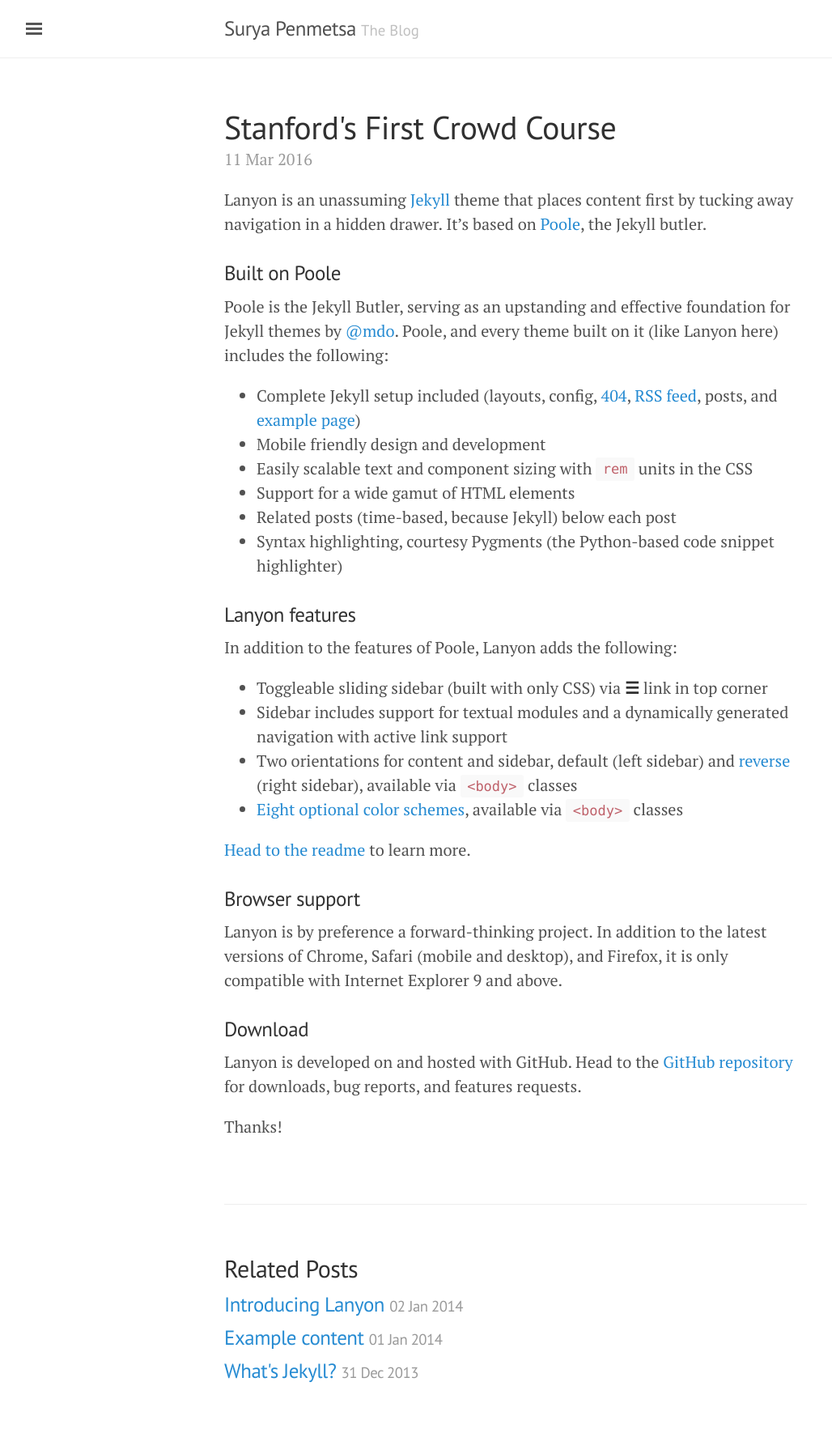
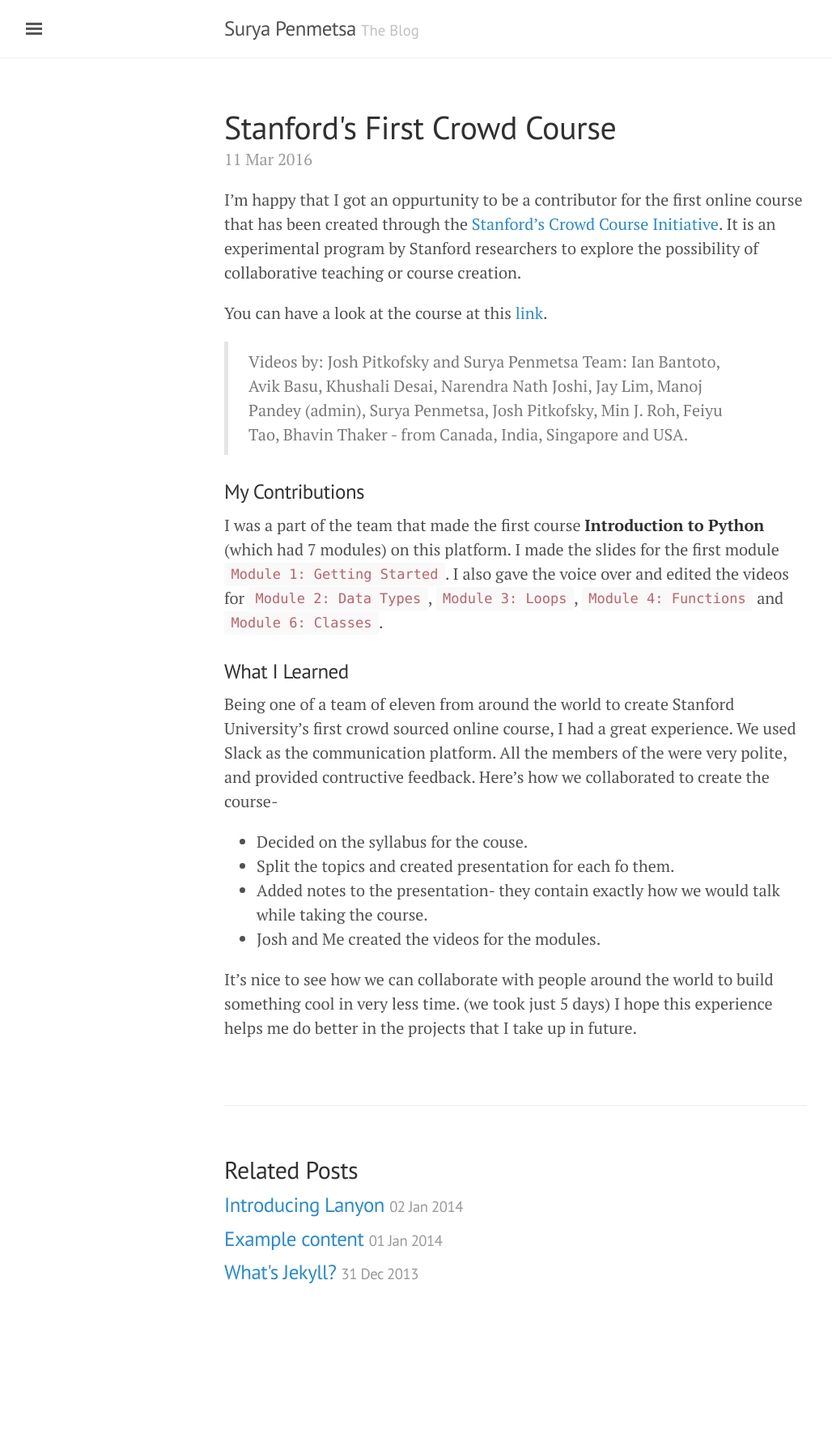
Before and after one commit to psurya1994/psurya1994.github.io, a Jekyll site: the page built from _posts/2016-03-11-stanford-crowd-course.md, in a window 1280 px wide. Shown: the whole page at 81% size, without its empty margins (3-1031 px from the left). Built offline with Jekyll 4.4.1, drawn with Linux system fonts in a browser that asks for light colours; after the commit the page ends 1647 px from its top, so only the background shows below that.

Commit message:
Update 2016-03-11-stanford-crowd-course.md

```diff
--- a/_posts/2016-03-11-stanford-crowd-course.md
+++ b/_posts/2016-03-11-stanford-crowd-course.md
@@ -3,36 +3,23 @@
 title: Stanford's First Crowd Course
 ---
 
-Lanyon is an unassuming [Jekyll](http://jekyllrb.com) theme that places content first by tucking away navigation in a hidden drawer. It's based on [Poole](http://getpoole.com), the Jekyll butler.
+I'm happy that I got an oppurtunity to be a contributor for the first online course that has been created through the [Stanford's Crowd Course Initiative](http://crowdcourse.stanford.edu/index.html). It is an experimental program by Stanford researchers to explore the possibility of collaborative teaching or course creation.
 
-### Built on Poole
+You can have a look at the course at this [link](crowdcourse.stanford.edu/courses.html).
 
-Poole is the Jekyll Butler, serving as an upstanding and effective foundation for Jekyll themes by [@mdo](https://twitter.com/mdo). Poole, and every theme built on it (like Lanyon here) includes the following:
+> Videos by: Josh Pitkofsky and Surya Penmetsa
+> Team: Ian Bantoto, Avik Basu, Khushali Desai, Narendra Nath Joshi, Jay Lim, Manoj Pandey (admin), Surya Penmetsa, Josh Pitkofsky, Min J. Roh, Feiyu Tao, Bhavin Thaker - from Canada, India, Singapore and USA.
 
-* Complete Jekyll setup included (layouts, config, [404](/404), [RSS feed](/atom.xml), posts, and [example page](/about))
-* Mobile friendly design and development
-* Easily scalable text and component sizing with `rem` units in the CSS
-* Support for a wide gamut of HTML elements
-* Related posts (time-based, because Jekyll) below each post
-* Syntax highlighting, courtesy Pygments (the Python-based code snippet highlighter)
+### My Contributions
 
-### Lanyon features
+I was a part of the team that made the first course **Introduction to Python** (which had 7 modules) on this platform. I made the slides for the first module `Module 1: Getting Started`. I also gave the voice over and edited the videos for `Module 2: Data Types`, `Module 3: Loops`, `Module 4: Functions` and `Module 6: Classes`.
 
-In addition to the features of Poole, Lanyon adds the following:
+### What I Learned
 
-* Toggleable sliding sidebar (built with only CSS) via **☰** link in top corner
-* Sidebar includes support for textual modules and a dynamically generated navigation with active link support
-* Two orientations for content and sidebar, default (left sidebar) and [reverse](https://github.com/poole/lanyon#reverse-layout) (right sidebar), available via `<body>` classes
-* [Eight optional color schemes](https://github.com/poole/lanyon#themes), available via `<body>` classes
+Being one of a team of eleven from around the world to create Stanford University's first crowd sourced online course, I had a great experience. We used Slack as the communication platform. All the members of the were very polite, and provided contructive feedback. Here's how we collaborated to create the course-
+* Decided on the syllabus for the couse.
+* Split the topics and created presentation for each fo them.
+* Added notes to the presentation- they contain exactly how we would talk while taking the course.
+* Josh and Me created the videos for the modules.
 
-[Head to the readme](https://github.com/poole/lanyon#readme) to learn more.
-
-### Browser support
-
-Lanyon is by preference a forward-thinking project. In addition to the latest versions of Chrome, Safari (mobile and desktop), and Firefox, it is only compatible with Internet Explorer 9 and above.
-
-### Download
-
-Lanyon is developed on and hosted with GitHub. Head to the <a href="https://github.com/poole/lanyon">GitHub repository</a> for downloads, bug reports, and features requests.
-
-Thanks!
+It's nice to see how we can collaborate with people around the world to build something cool in very less time. (we took just 5 days) I hope this experience helps me do better in the projects that I take up in future.
```
